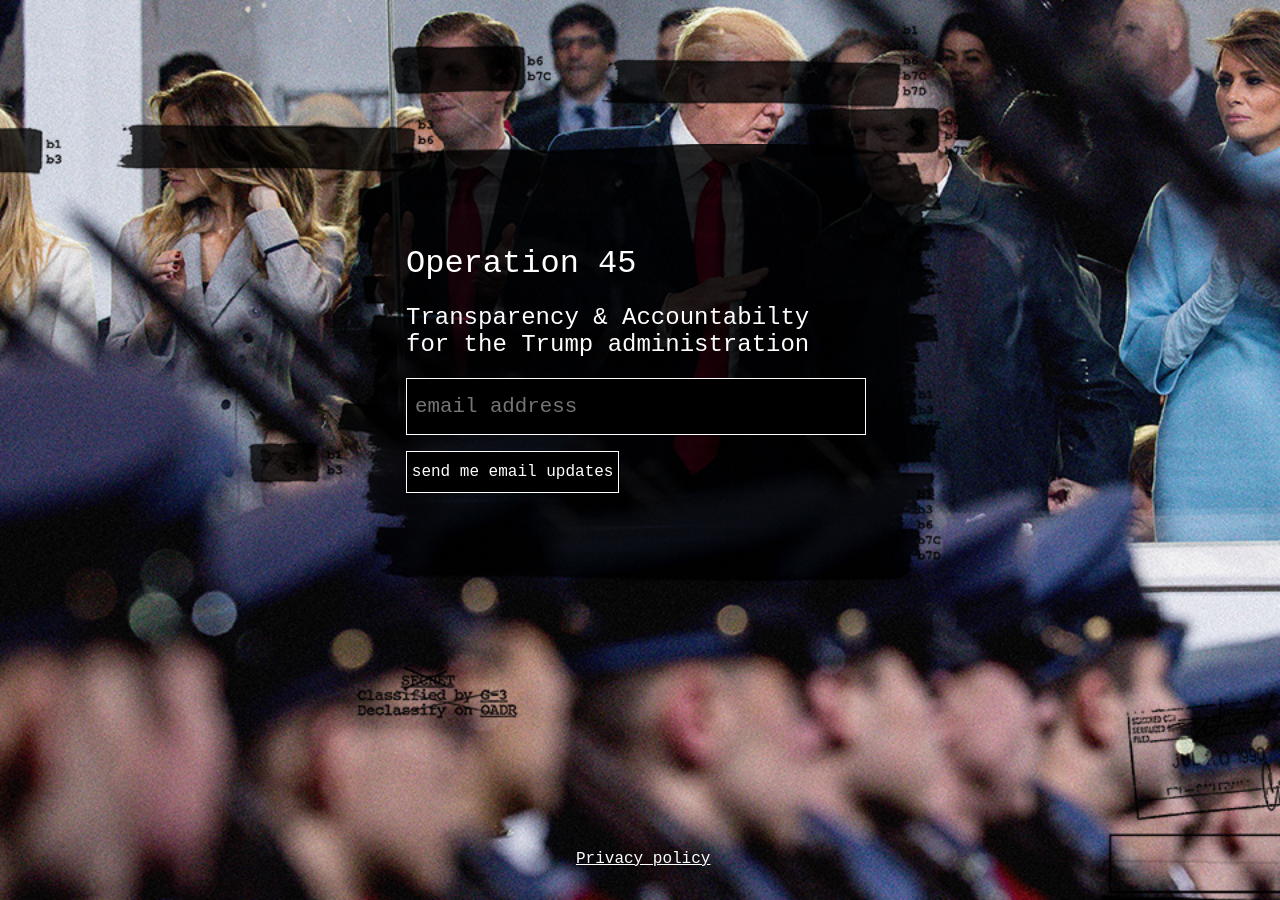
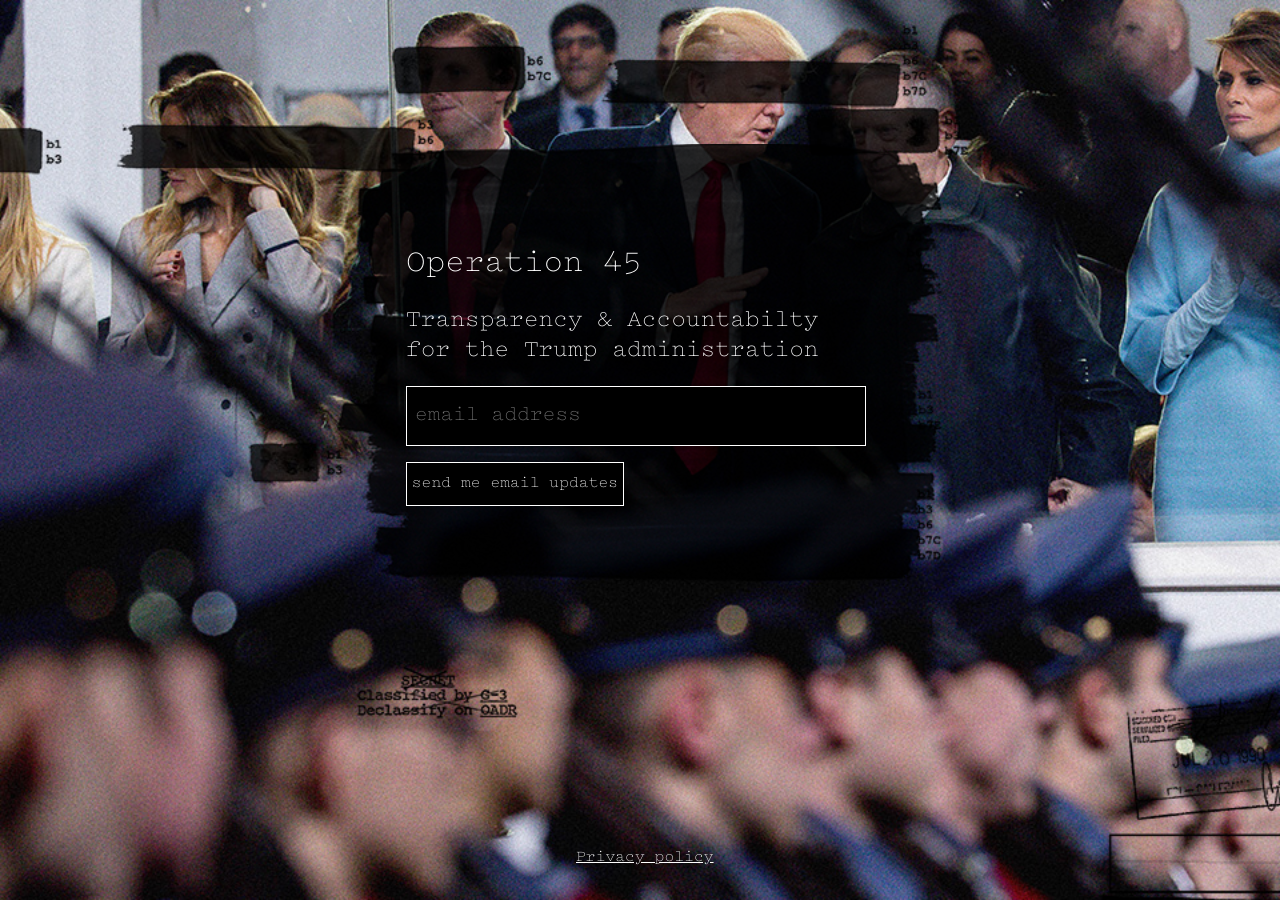
Before and after one commit to Operation45/operationfortyfive.org, a Jekyll site: the page built from index.html, in a window 1280 px wide. Built offline with Jekyll 4.4.1, drawn with Linux system fonts in a browser that asks for light colours.

Commit message:
Use webfonts

```diff
--- a/css/main.scss
+++ b/css/main.scss
@@ -2,12 +2,16 @@
 
 ---
 
-$baseurl: "{{ site.baseurl }}";
+$baseurl: '{{ site.baseurl }}';
 $breakpoint: 650px;
+
+@font-face {
+  font-family: 'PitchLight';
+  src: url($baseurl + '/fonts/Pitch-Light.otf') format('opentype');
+}
 
 * {
   box-sizing: border-box;
-  font-family: monospace;
 }
 
 html {
@@ -25,7 +29,13 @@ body {
   margin: 0;
 }
 
-h1, h2, h3 {
+h1,
+h2,
+h3,
+p,
+a,
+input {
+  font-family: 'PitchLight', monospace;
   font-weight: 100;
 }
 
```
